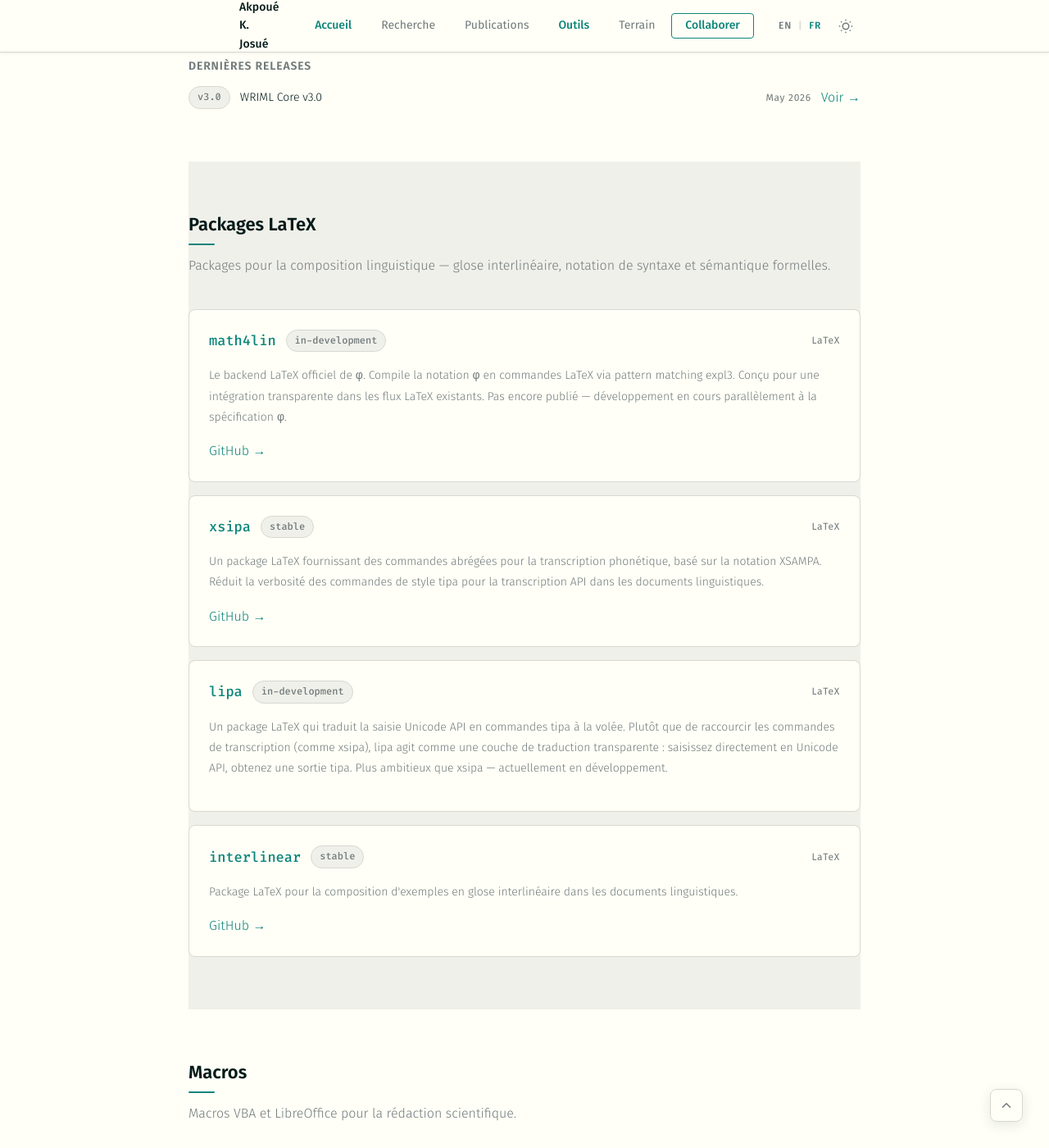
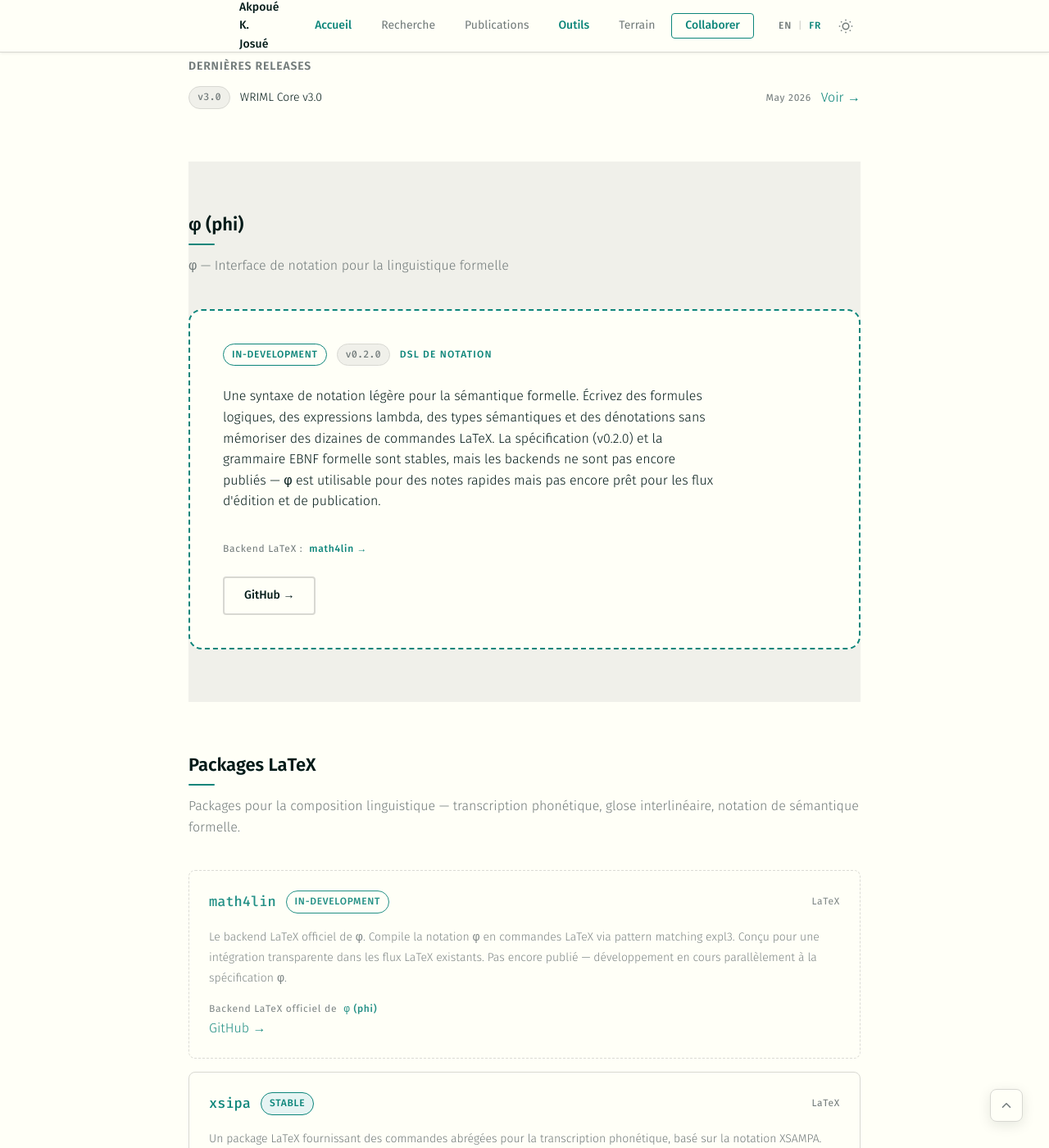
Before and after one commit to kjosueakpoue/kjosueakpoue.github.io, a Jekyll site: the page built from fr/pages/outils.html, in a window 1280 px wide and 1400 px high, scrolled down 825 px. Shown: the whole window at 82% size. Built offline with Jekyll 4.4.1, drawn with Linux system fonts in a browser that asks for light colours; some of the changed text lies outside the part shown.

Commit message:
Add files via upload

```diff
--- a/fr/pages/outils.html
+++ b/fr/pages/outils.html
@@ -23,37 +18,26 @@
     <h2 class="section-title">{{ wriml.name }}</h2>
     <p class="section-subtitle">{{ wriml.fullname.fr }}</p>
   </div>
-
   <div class="tool-feature">
     <div class="tool-feature__body">
       <div class="tool-feature__meta">
-        <span class="badge badge--release">{{ wriml.status }}</span>
+        <span class="badge badge--article">{{ wriml.status }}</span>
         <span class="badge badge--release">v{{ wriml.version_current }}</span>
         <span class="label">Langage de balisage documentaire</span>
       </div>
-
-      <div class="prose">
-        <p>{{ wriml.description.fr }}</p>
-      </div>
-
+      <div class="prose"><p>{{ wriml.description.fr }}</p></div>
       <div class="tool-feature__links">
         {% if wriml.url_site %}
           <a href="{{ wriml.url_site }}" class="btn btn--primary"
-             target="_blank" rel="noopener">
-            Documentation →
-          </a>
+             target="_blank" rel="noopener">Documentation →</a>
         {% endif %}
         {% if wriml.url_github %}
           <a href="{{ wriml.url_github }}" class="btn btn--ghost"
-             target="_blank" rel="noopener">
-            GitHub →
-          </a>
+             target="_blank" rel="noopener">GitHub →</a>
         {% endif %}
       </div>
     </div>
   </div>
-
-  <!-- Releases WRIML -->
   {% assign wriml_releases = site.data.releases | where: "tool_id", "wriml" %}
   {% if wriml_releases.size > 0 %}
     <div class="releases-mini">
@@ -73,35 +57,87 @@
       </div>
     </div>
   {% endif %}
-
 </section>
 
 
-<!-- 2. PACKAGES LATEX -->
-<section class="section section--alt" id="latex">
+<!-- 2. φ (PHI) -->
+{% assign phi = site.data.tools | where: "id", "phi" | first %}
+{% assign math4lin = site.data.tools | where: "id", "math4lin" | first %}
+
+<section class="section section--alt" id="phi">
+  <div class="section-header">
+    <h2 class="section-title">{{ phi.name }}</h2>
+    <p class="section-subtitle">{{ phi.fullname.fr }}</p>
+  </div>
+  <div class="tool-feature tool-feature--dev">
+    <div class="tool-feature__body">
+      <div class="tool-feature__meta">
+        <span class="badge badge--preprint">{{ phi.status }}</span>
+        <span class="badge badge--release">v{{ phi.version_current }}</span>
+        <span class="label">DSL de notation</span>
+      </div>
+      <div class="prose"><p>{{ phi.description.fr }}</p></div>
+      {% if phi.related %}
+        <div class="tool-relation">
+          <span class="meta">Backend LaTeX :</span>
+          <a href="#{{ phi.related }}" class="tool-relation__link">
+            {{ math4lin.name }} →
+          </a>
+        </div>
+      {% endif %}
+      <div class="tool-feature__links">
+        {% if phi.url_github %}
+          <a href="{{ phi.url_github }}" class="btn btn--ghost"
+             target="_blank" rel="noopener">GitHub →</a>
+        {% endif %}
+      </div>
+    </div>
+  </div>
+</section>
+
+
+<!-- 3. PACKAGES LATEX -->
+<section class="section" id="latex">
   <div class="section-header">
     <h2 class="section-title">Packages LaTeX</h2>
     <p class="section-subtitle">
-      Packages pour la composition linguistique — glose interlinéaire,
-      notation de syntaxe et sémantique formelles.
+      Packages pour la composition linguistique — transcription phonétique,
+      glose interlinéaire, notation de sémantique formelle.
     </p>
   </div>
-
   <div class="tools-list">
     {% assign packages = site.data.tools | where: "type", "package" %}
     {% for tool in packages %}
-      <article class="tool-entry" id="{{ tool.id }}">
-
+      <article class="tool-entry {% if tool.status == 'in-development' %}tool-entry--dev{% endif %}"
+               id="{{ tool.id }}">
         <div class="tool-entry__header">
           <div class="tool-entry__name-wrap">
             <code class="tool-entry__name">{{ tool.name }}</code>
-            <span class="badge badge--release">{{ tool.status }}</span>
+            <span class="badge badge--{% if tool.status == 'stable' %}article{% elsif tool.status == 'in-development' %}preprint{% else %}release{% endif %}">
+              {{ tool.status }}
+            </span>
           </div>
           <span class="meta">{{ tool.platform }}</span>
         </div>
-
         <p class="tool-entry__desc">{{ tool.description.fr }}</p>
-
+        {% if tool.support_for %}
+          {% assign parent = site.data.tools | where: "id", tool.support_for | first %}
+          <p class="tool-relation meta">
+            Backend LaTeX officiel de
+            <a href="#{{ tool.support_for }}" class="tool-relation__link">
+              {{ parent.name }}
+            </a>
+          </p>
+        {% endif %}
+        {% if tool.related %}
+          {% assign sibling = site.data.tools | where: "id", tool.related | first %}
+          <p class="tool-relation meta">
+            Successeur conceptuel :
+            <a href="#{{ tool.related }}" class="tool-relation__link">
+              {{ sibling.name }}
+            </a>
+          </p>
+        {% endif %}
         <div class="tool-entry__links">
           {% if tool.url_ctan %}
             <a href="{{ tool.url_ctan }}" class="pub-link"
@@ -112,27 +148,24 @@
                target="_blank" rel="noopener">GitHub →</a>
           {% endif %}
         </div>
-
       </article>
     {% endfor %}
   </div>
 </section>
 
 
-<!-- 3. MACROS -->
-<section class="section" id="macros">
+<!-- 4. MACROS -->
+<section class="section section--alt" id="macros">
   <div class="section-header">
     <h2 class="section-title">Macros</h2>
     <p class="section-subtitle">
       Macros VBA et LibreOffice pour la rédaction scientifique.
     </p>
   </div>
-
   <div class="tools-list">
     {% assign macros = site.data.tools | where: "type", "macro" %}
     {% for tool in macros %}
       <article class="tool-entry" id="{{ tool.id }}">
-
         <div class="tool-entry__header">
           <div class="tool-entry__name-wrap">
             <span class="tool-entry__name--text">{{ tool.name.fr }}</span>
@@ -140,62 +173,47 @@
           </div>
           <span class="meta">{{ tool.platform }}</span>
         </div>
-
         <p class="tool-entry__desc">{{ tool.description.fr }}</p>
-
         <div class="tool-entry__links">
           {% if tool.url_github %}
             <a href="{{ tool.url_github }}" class="pub-link"
                target="_blank" rel="noopener">GitHub →</a>
           {% endif %}
         </div>
-
       </article>
     {% endfor %}
   </div>
 </section>
 
 
-<!-- 4. TOUTES LES RELEASES -->
-<section class="section section--alt" id="releases">
+<!-- 5. TOUTES LES RELEASES -->
+<section class="section" id="releases">
   <div class="section-header">
     <h2 class="section-title">Toutes les releases</h2>
   </div>
-
   <div class="pub-list">
     {% assign releases = site.data.releases | sort: "year" | reverse %}
     {% for rel in releases %}
       <article class="pub-entry">
-
         <div class="pub-entry__year">
           <span class="meta">{{ rel.year }}</span>
         </div>
-
         <div class="pub-entry__body">
           <p class="pub-entry__title">{{ rel.title.fr }}</p>
           <p class="pub-entry__ref meta">
             {{ rel.tool_id | upcase }} · v{{ rel.version }}
             {% if rel.month %} · {{ rel.month }}{% endif %}
           </p>
-          {% if rel.notes.fr != "" %}
-            <p class="pub-entry__ref meta">{{ rel.notes.fr }}</p>
-          {% endif %}
           <div class="pub-entry__links">
             {% if rel.url %}
               <a href="{{ rel.url }}" class="pub-link"
                  target="_blank" rel="noopener">Voir →</a>
             {% endif %}
-            {% if rel.url_github %}
-              <a href="{{ rel.url_github }}" class="pub-link"
-                 target="_blank" rel="noopener">GitHub →</a>
-            {% endif %}
           </div>
         </div>
-
         <div class="pub-entry__badge">
           <span class="badge badge--release">v{{ rel.version }}</span>
         </div>
-
       </article>
     {% endfor %}
   </div>
```
Also changed, not shown: other parts of fr/pages/outils.html (+1 -6 lines).
